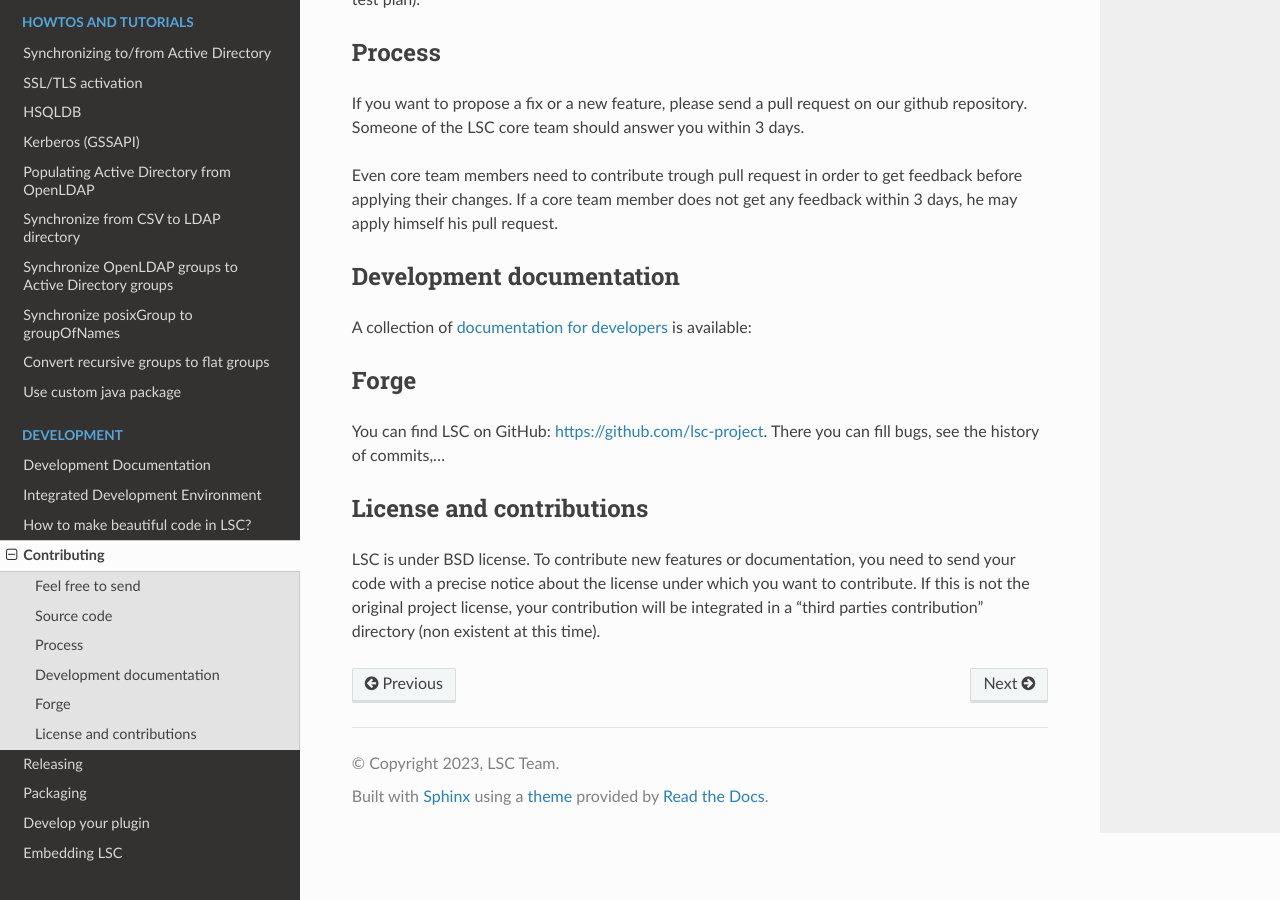
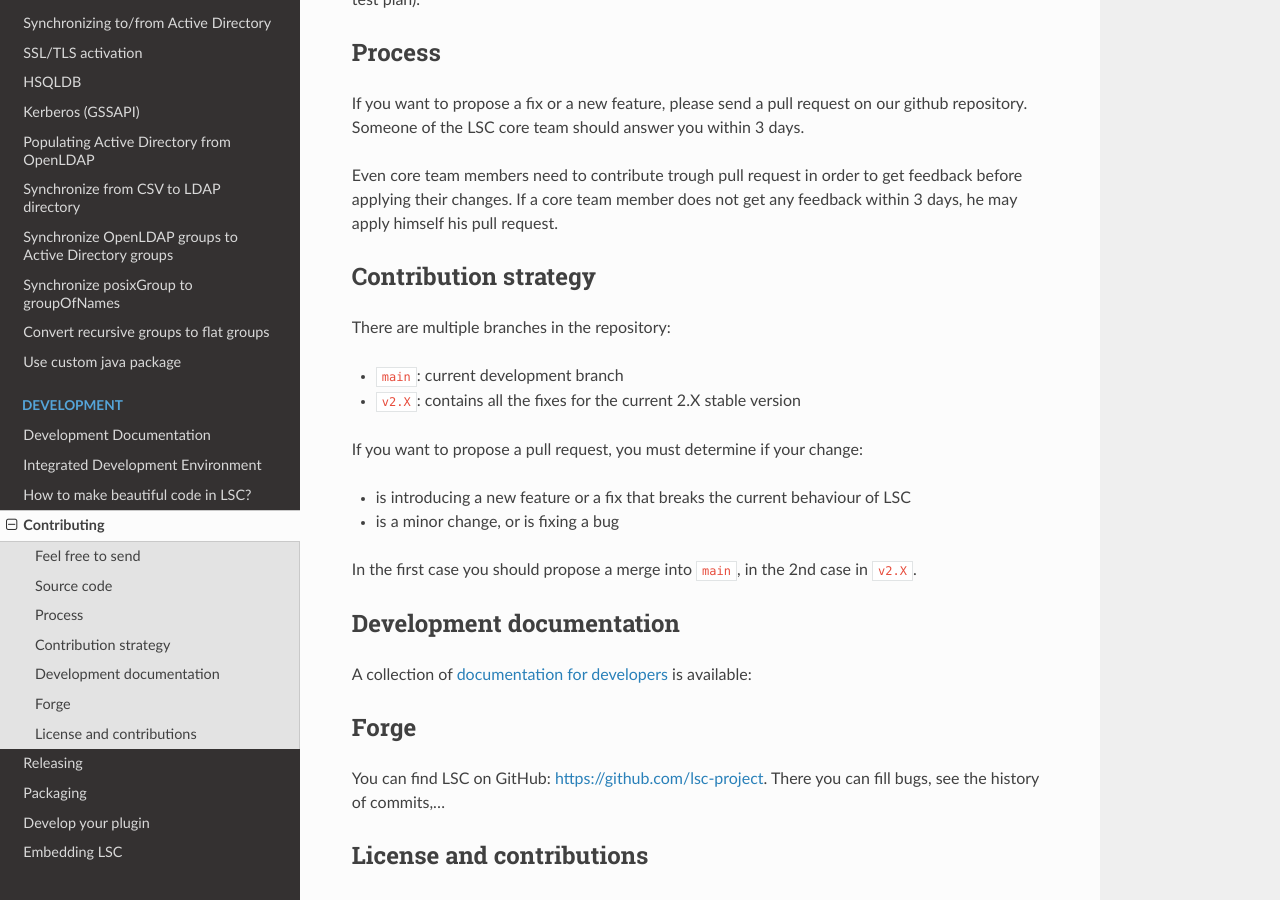
Before and after one commit to lsc-project/documentation, a Sphinx documentation site: the page built from source/contributing.rst, in a window 1280 px wide and 900 px high, scrolled down 692 px. Built offline with Sphinx 7.4.7 and the Read the Docs theme 2.0.0, drawn with Linux system fonts in a browser that asks for light colours.

Commit message:
add a "contribution strategy" section

```diff
--- a/source/contributing.rst
+++ b/source/contributing.rst
@@ -32,6 +32,21 @@ If you want to propose a fix or a new feature, please send a pull request on our
 
 Even core team members need to contribute trough pull request in order to get feedback before applying their changes. If a core team member does not get any feedback within 3 days, he may apply himself his pull request.
 
+Contribution strategy
+=====================
+
+There are multiple branches in the repository:
+
+* ``main``: current development branch
+* ``v2.X``: contains all the fixes for the current 2.X stable version
+
+If you want to propose a pull request, you must determine if your change:
+
+* is introducing a new feature or a fix that breaks the current behaviour of LSC
+* is a minor change, or is fixing a bug
+
+In the first case you should propose a merge into ``main``, in the 2nd case in ``v2.X``.
+
 Development documentation
 =========================
 
```
